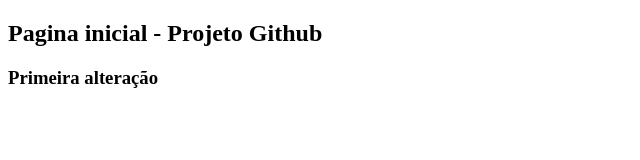
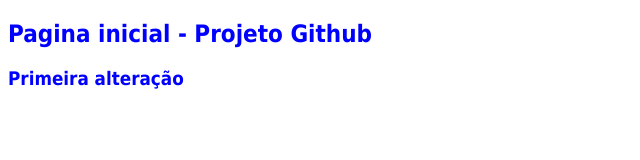
Before and after one commit to silas-requena/javaavancado-github, a plain HTML site: page index.html in a window 1280 px wide. Shown: the whole page, without its empty margins (0-640 px from the left). Drawn offline with Linux system fonts and the light colour scheme.

Commit message:
Criado estilos.css, e adicionado ao index.html

```diff
--- /dev/null
+++ b/estilos.css
@@ -0,0 +1,5 @@
+
+h2, h3 {
+	font-family: Tahoma;
+	color: blue;
+}
--- a/index.html
+++ b/index.html
@@ -2,6 +2,7 @@
 <html>
 	<head>
 		<title>Primeiro projeto Git</title>
+		<link href="estilos.css" rel="stylesheet"/>
 	</head>
 	<body>
 		<h2>Pagina inicial - Projeto Github</h2>
```
